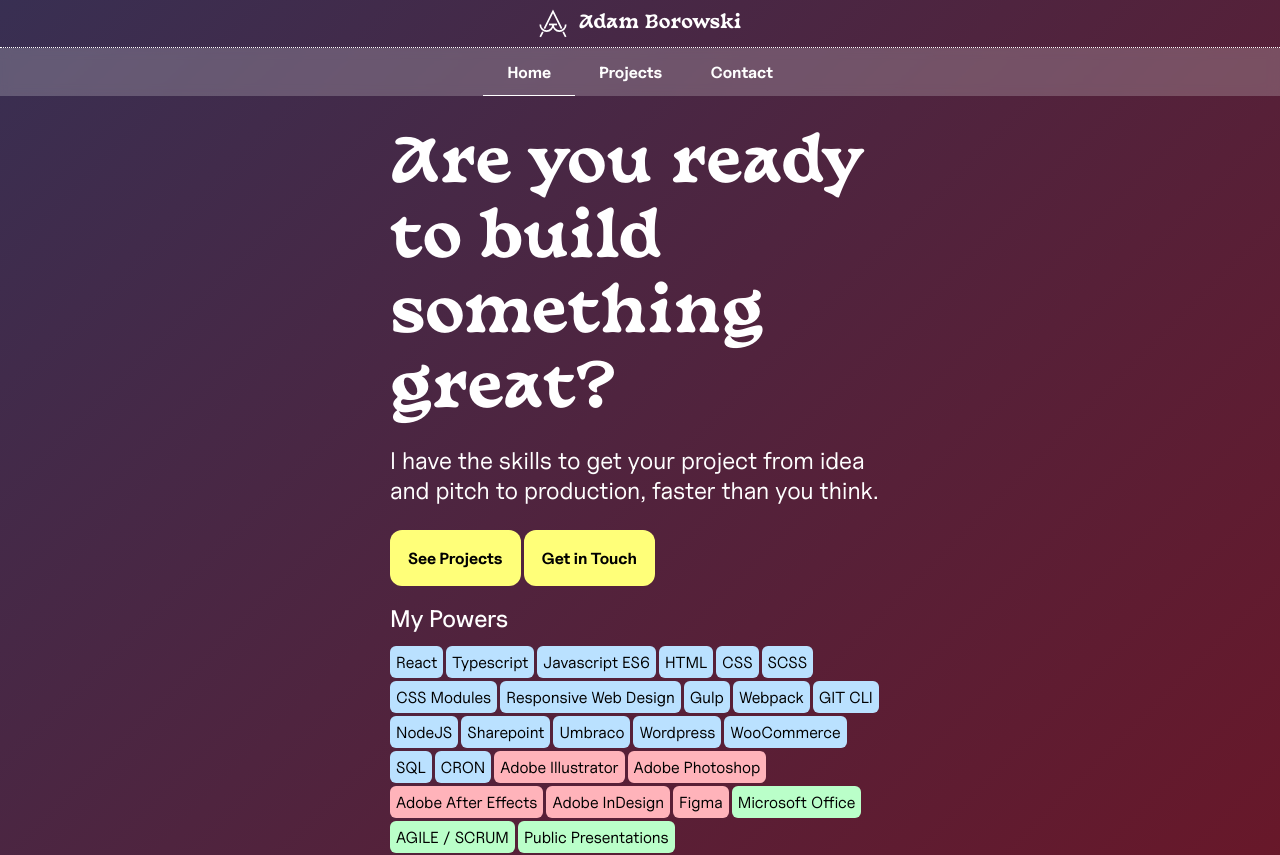
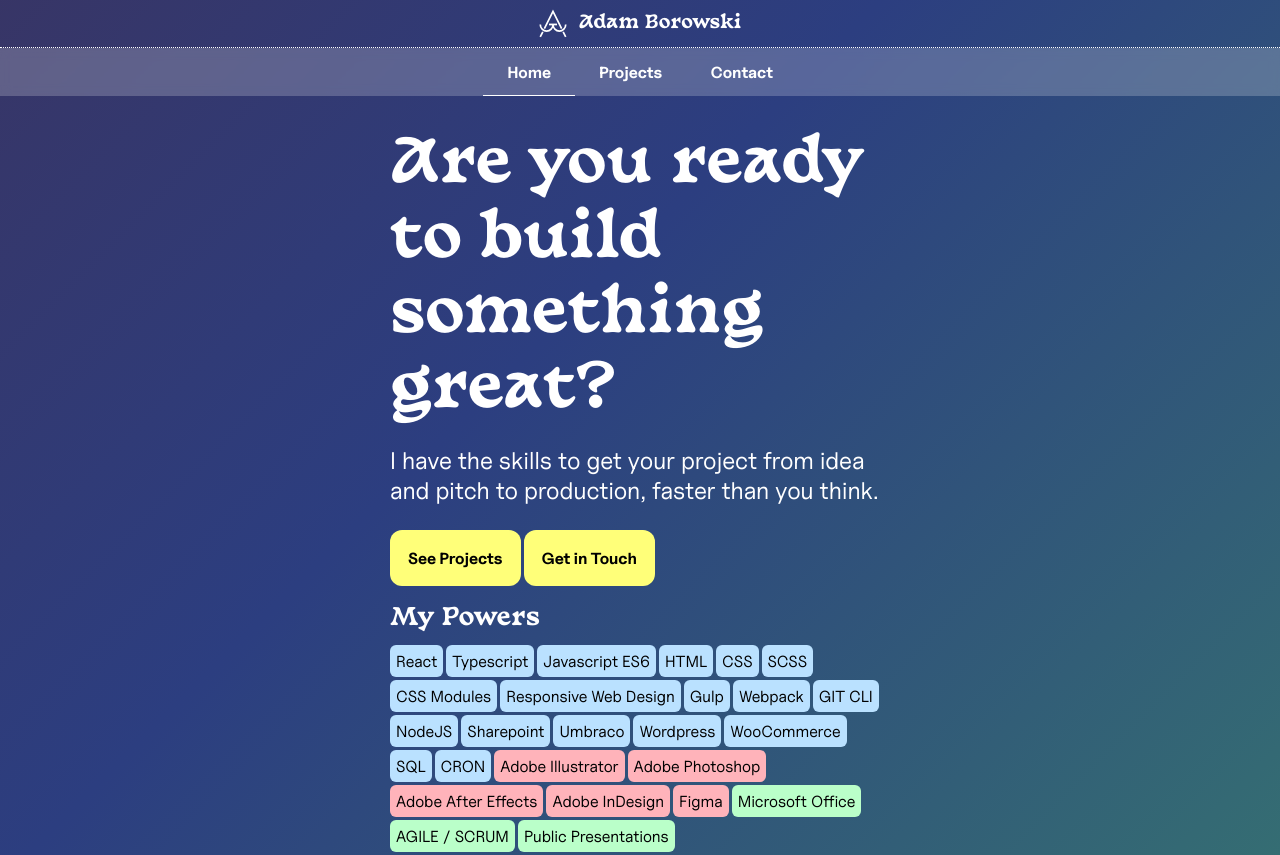
Before and after one commit to Adborowski/personal-site, a React (Vite) app: page / in a window 1280 px wide. Shown: the top 855 px of the page. Built offline with nearby package versions, Linux system fonts and the light colour scheme.

Commit message:
Adjusted colors and typography

```diff
--- a/src/App.module.css
+++ b/src/App.module.css
@@ -59,7 +59,8 @@ html {
 }
 
 body {
-  background: linear-gradient(-45deg, #980000, #004b83);
+  /* background: linear-gradient(-45deg, #980000, #004b83); */
+  background: linear-gradient(-45deg, #44bf5c, #2c3e80, #581c1c);
   background-size: 300% 300%;
   animation: gradient 20s ease-in-out infinite;
   position: relative;
--- a/src/components/Technologies/Technologies.module.css
+++ b/src/components/Technologies/Technologies.module.css
@@ -4,7 +4,8 @@
 
 .Technologies h2 {
   margin-bottom: 12px;
-  margin-top: 6px;
+  margin-top: 12px;
+  font-family: var(--font-display);
 }
 
 .tech {
```
